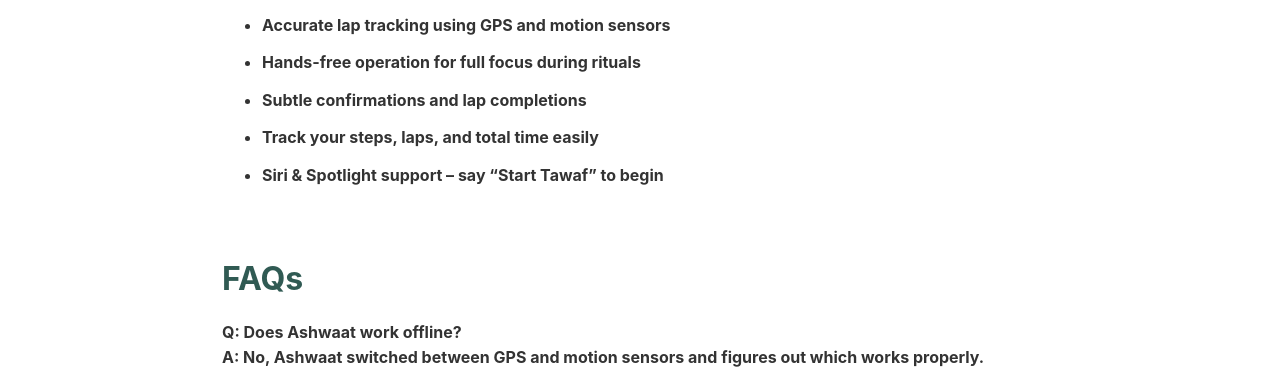
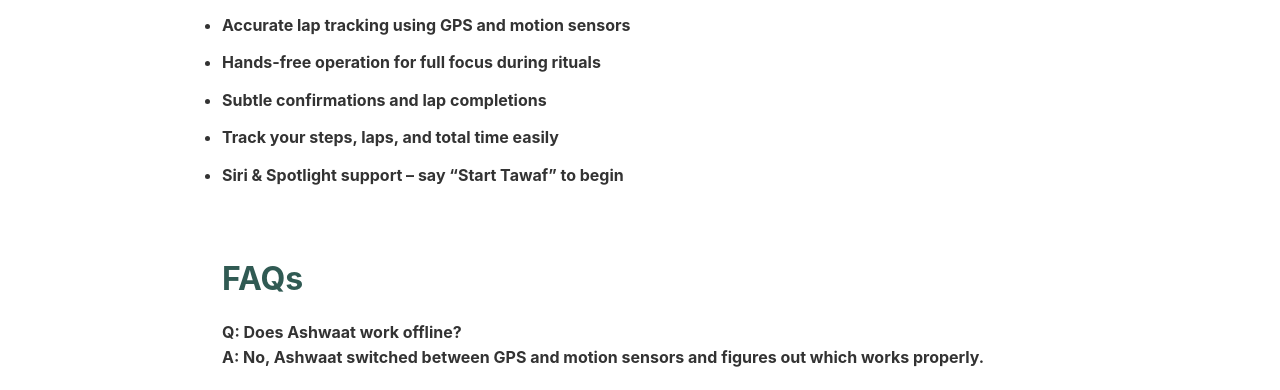
Before and after one commit to maryambsq/ashwaat-support, a plain HTML site: page index.html in a window 1280 px wide. Shown: the part 707-1097 px from the top of the page. Drawn offline with Linux system fonts and the light colour scheme.

Commit message:
Update index.html

```diff
--- a/index.html
+++ b/index.html
@@ -82,7 +82,7 @@
     }
 
     .section ul {
-      padding-left: -3rem;
+      padding-left: 0rem;
     }
 
     .section ul li {
```
